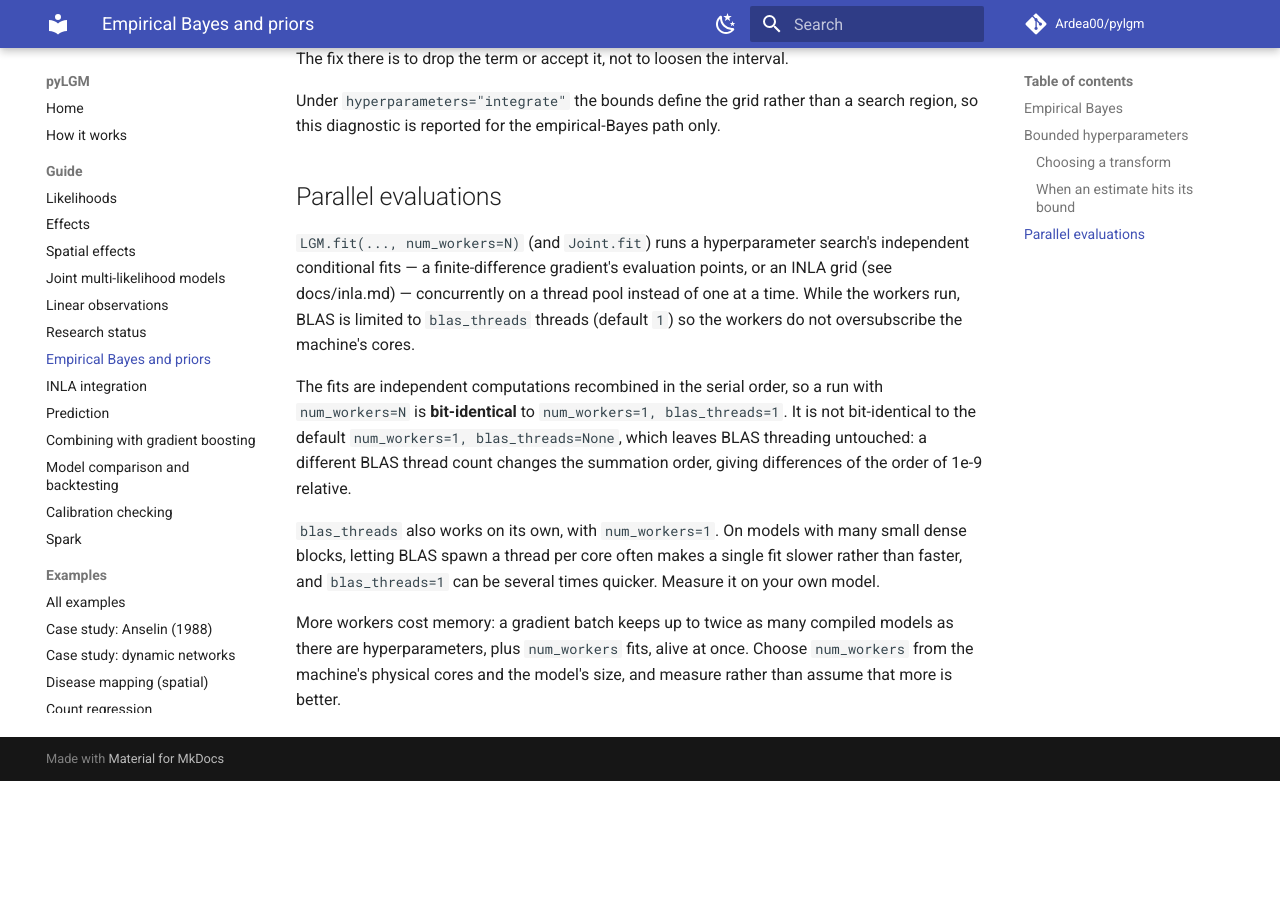
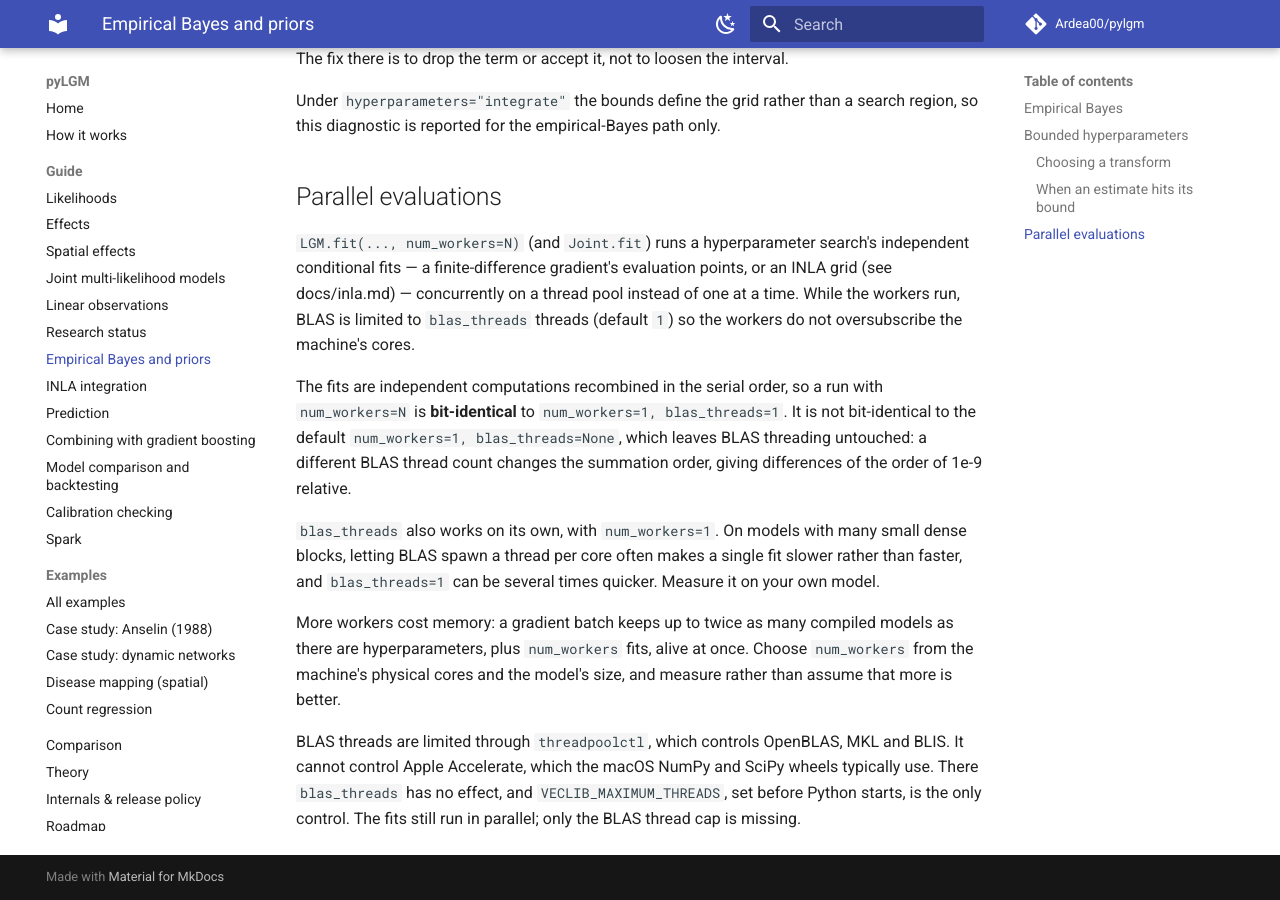
Before and after one commit to Ardea00/pylgm, an MkDocs documentation site: the page built from docs/empirical-bayes.md, in a window 1280 px wide and 900 px high, scrolled down 2923 px. Built offline with MkDocs 1.6.1 and Material for MkDocs 9.7.7, drawn with Linux system fonts in a browser that asks for light colours; comment, search, counter and statistics services are not loaded; the version menu is left out; before the commit the page ends 3704 px from its top, so only the background shows below that.

Commit message:
test: skip the BLAS-limit check where no controllable BLAS is loaded
macOS wheels link Apple Accelerate, which threadpoolctl does not see, so
threadpool_info() is empty there. Document the limitation.

Co-Authored-By: Claude Opus 5.5 <noreply@anthropic.com>

```diff
--- a/docs/empirical-bayes.md
+++ b/docs/empirical-bayes.md
@@ -163,3 +163,9 @@ More workers cost memory: a gradient batch keeps up to twice as many
 compiled models as there are hyperparameters, plus `num_workers` fits, alive
 at once. Choose `num_workers` from the machine's physical cores and the
 model's size, and measure rather than assume that more is better.
+
+BLAS threads are limited through `threadpoolctl`, which controls OpenBLAS,
+MKL and BLIS. It cannot control Apple Accelerate, which the macOS NumPy and
+SciPy wheels typically use. There `blas_threads` has no effect, and
+`VECLIB_MAXIMUM_THREADS`, set before Python starts, is the only control.
+The fits still run in parallel; only the BLAS thread cap is missing.
```
Also changed, not shown: 1 other file.
